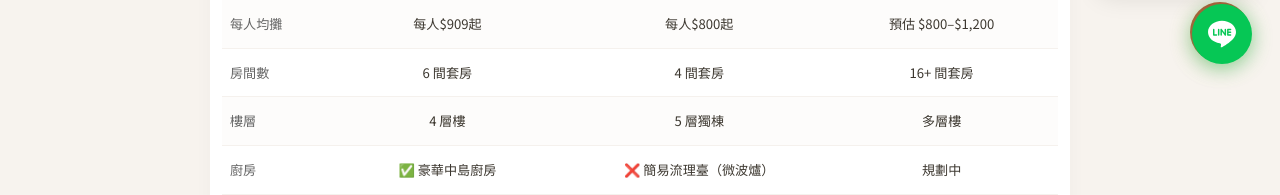
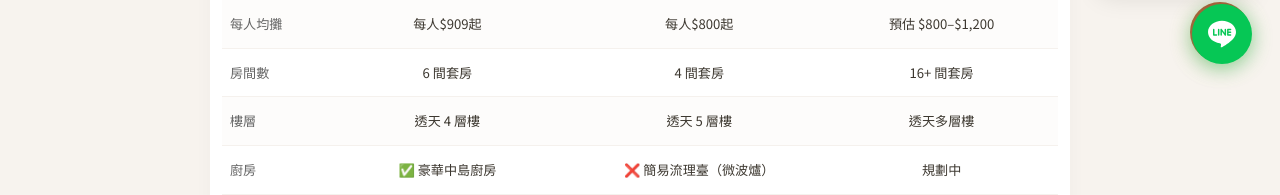
Before and after one commit to hellohouse2017/hello-stay-next, a Next.js app: page /compare in a window 1280 px wide. Shown: the part 708-903 px from the top of the page. Built offline with nearby package versions, Linux system fonts and the light colour scheme.

Commit message:
fix: update floors to 透天 format for all 3 properties in compare table

```diff
--- a/src/app/compare/page.tsx
+++ b/src/app/compare/page.tsx
@@ -15,9 +15,9 @@ export const metadata: Metadata = {
 };
 
 const properties = [
-    { name: "你好哇寓所", link: "/hellohouse", capacity: "6–26 人", price: "$12,000–$34,800", perPerson: "每人$909起", rooms: "6 間套房", floors: "4 層樓", kitchen: "✅ 豪華中島廚房", mahjong: "✅ 手動", elevator: "❌", parking: "附近停車場", bbq: "❌", best: "家庭聚會·婚禮·企業團建", lineUrl: "https://lin.ee/atCiMQw" },
-    { name: "溝頂民宿", link: "/godin", capacity: "6–12 人", price: "$8,000–$18,400", perPerson: "每人$800起", rooms: "4 間套房", floors: "5 層獨棟", kitchen: "❌ 簡易流理臺（微波爐）", mahjong: "✅ 手動", elevator: "❌", parking: "附近停車場", bbq: "❌", best: "小家庭·帶長輩·好友小聚", lineUrl: "https://lin.ee/atCiMQw" },
-    { name: "大智若愚", link: "/dazhi", capacity: "20–48 人", price: "即將公布", perPerson: "預估 $800–$1,200", rooms: "16+ 間套房", floors: "多層樓", kitchen: "規劃中", mahjong: "規劃中", elevator: "✅ 電梯", parking: "附近停車場", bbq: "規劃中", best: "企業員旅·球隊·大家族", lineUrl: "https://lin.ee/atCiMQw" },
+    { name: "你好哇寓所", link: "/hellohouse", capacity: "6–26 人", price: "$12,000–$34,800", perPerson: "每人$909起", rooms: "6 間套房", floors: "透天 4 層樓", kitchen: "✅ 豪華中島廚房", mahjong: "✅ 手動", elevator: "❌", parking: "附近停車場", bbq: "❌", best: "家庭聚會·婚禮·企業團建", lineUrl: "https://lin.ee/atCiMQw" },
+    { name: "溝頂民宿", link: "/godin", capacity: "6–12 人", price: "$8,000–$18,400", perPerson: "每人$800起", rooms: "4 間套房", floors: "透天 5 層樓", kitchen: "❌ 簡易流理臺（微波爐）", mahjong: "✅ 手動", elevator: "❌", parking: "附近停車場", bbq: "❌", best: "小家庭·帶長輩·好友小聚", lineUrl: "https://lin.ee/atCiMQw" },
+    { name: "大智若愚", link: "/dazhi", capacity: "20–48 人", price: "即將公布", perPerson: "預估 $800–$1,200", rooms: "16+ 間套房", floors: "透天多層樓", kitchen: "規劃中", mahjong: "規劃中", elevator: "✅ 電梯", parking: "附近停車場", bbq: "規劃中", best: "企業員旅·球隊·大家族", lineUrl: "https://lin.ee/atCiMQw" },
 ];
 
 const faqs = [
```
